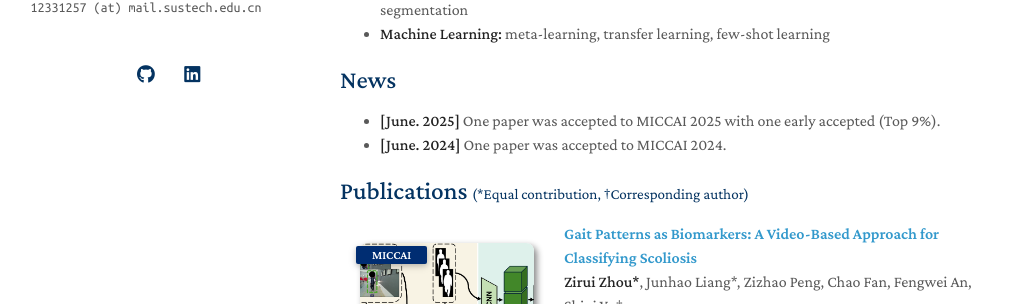
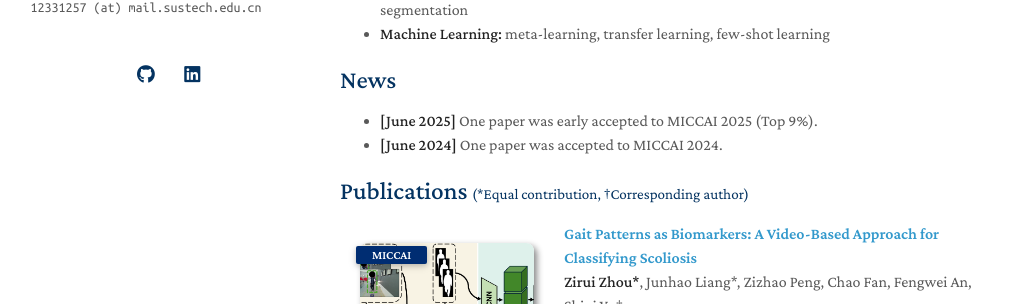
Before and after one commit to zhouzi180/zhouzi180.github.io, a Jekyll site: the page built from index.md, in a window 1280 px wide and 1172 px high. Shown: the part 293-597 px from the top of the window, without its empty margins (130-1144 px from the left). Built offline with Jekyll 4.4.1, drawn with Linux system fonts in a browser that asks for light colours; a style sheet for code colours, icons or effects is not loaded; our own code applies the rules of GitHub Pages for plain Markdown files.

Commit message:
Update MICCAI 2025 news entry for clarity
Reworded the June 2025 news item to clarify that one paper was early accepted to MICCAI 2025 (Top 9%).

```diff
--- a/index.md
+++ b/index.md
@@ -13,8 +13,8 @@ I am a second-year PhD student in the Department of Computer Science and Enginee
 - **Machine Learning:** meta-learning, transfer learning, few-shot learning
 
 ## News
-- **[June. 2025]**  One paper was accepted to MICCAI 2025 with one early accepted (Top 9%).
-- **[June. 2024]** One paper was accepted to MICCAI 2024.
+- **[June 2025]** One paper was early accepted to MICCAI 2025 (Top 9%).
+- **[June 2024]** One paper was accepted to MICCAI 2024.
 
 {% include_relative _includes/publications.md %}
 
```
